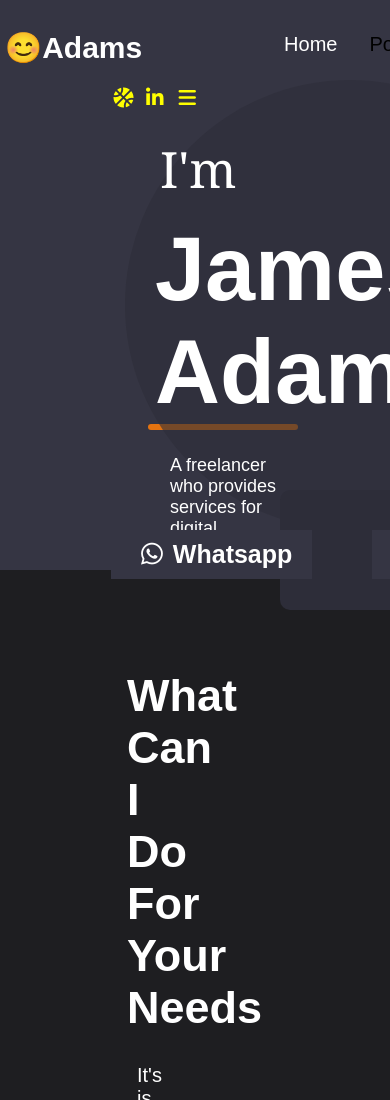
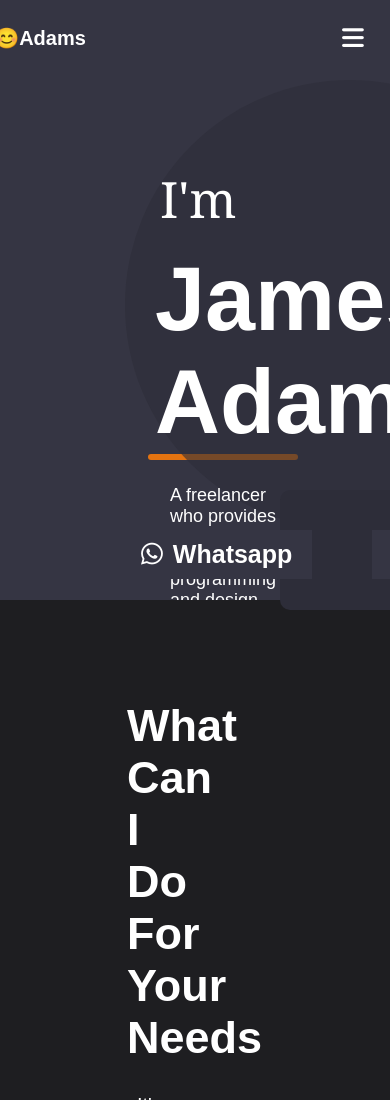
Before and after one commit to ghulamhassan99/my_website, a plain HTML site: page index.html in a window 390 px wide. Shown: the top 1100 px of the page. Drawn offline with Linux system fonts and the light colour scheme; a web font is replaced by a local one.

Commit message:
updatefile

```diff
--- a/style.css
+++ b/style.css
@@ -78,12 +78,53 @@ a:hover {
 /* navbar END  */
 
 /* mobile k liye veiw    nav bar  */
-@media only screen and (min-width:200px)and (max-width:480px){
+@media only screen and (min-width:200px)and (max-width:768px){
   nav{
     flex-direction: column;
     width: 100%;
     color: yellow;
+    height: 100px;
+    position: relative;
+    top: 0;
+    left: 0;
+    justify-content: center;
+    align-items: center;
+    background-color: #353543;
+
   }
+  .logo{
+    position: relative;
+    left: -230px;
+
+    margin: 0;
+    top: 15px;
+    font-size: 20px;
+  }
+  ul{
+    display: none;
+  }
+.icon{
+  margin-right: 90%;
+  position: relative;
+  left: 85%;
+  top: -30px;
+  visibility: hidden;
+}
+.icon #menu{
+  font-size: 25px;
+  color: #fff;
+  visibility: visible;
+  display: flex;
+  align-items: flex-end;
+  justify-content: center;
+}
+#menu{
+  font-size: 30px;
+  color: #fff;
+  visibility: visible;
+  position: absolute;
+  top: 20px;
+}
 }
 /* HERO SECTION START */
 .main {
```
